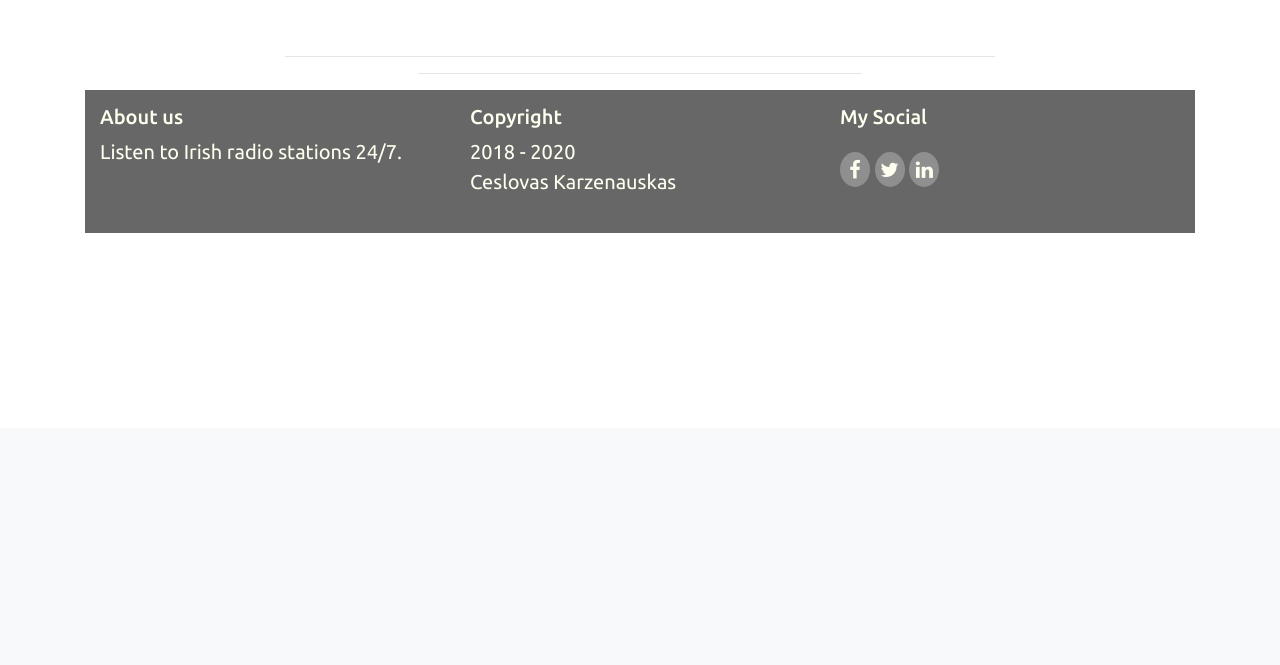
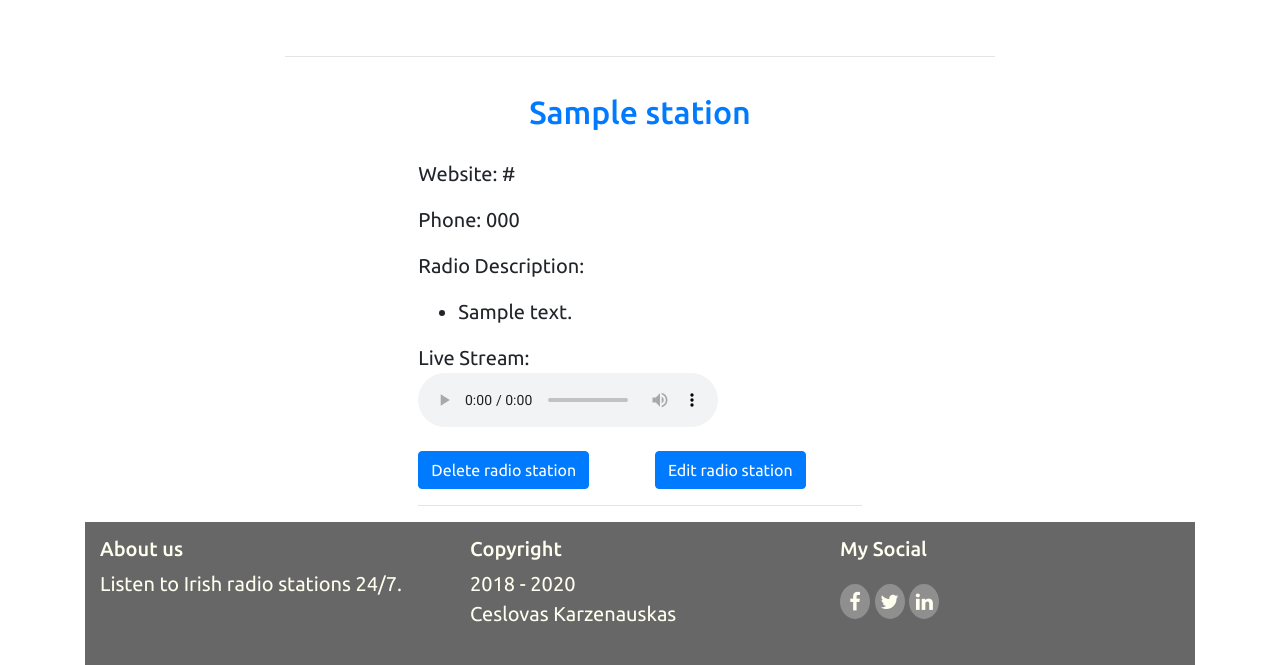
Before and after one commit to jessezauka/irish-radio-stations, a Flask app: page /genre/1 in a window 1280 px wide. Shown: the part 372-1037 px from the top of the page. Before the commit the page ends 605 px from the top, so only its background shows below. Run offline with Flask 2, Linux system fonts and the light colour scheme; a database or web service that is not in the repository returns one stand-in record (values such as "Sample title"); parts of the project's set-up code (start-up, migrations or seed data) failed here and were passed over; some libraries are stand-ins or nearby versions.

Commit message:
Lastest update

```diff
--- a/app.py
+++ b/app.py
@@ -27,7 +27,9 @@
         title = 'Classic Hits'
     elif radio_genre == '80s':
         title = '80s'
-    return render_template('station_details.html', stations=mongo.db.station.find({"radio_genre": radio_genre}), title=title)
+    station = mongo.db.station.find({"radio_genre": radio_genre})
+    print(station)
+    return render_template('station_details.html', station=mongo.db.station.find({"radio_genre": radio_genre}), title=title)
 
 @app.route('/stations/add_station')
 def add_station():
--- /dev/null
+++ b/tempCodeRunnerFile.py
@@ -0,0 +1 @@
+get_radio_details
--- a/templates/station_details.html
+++ b/templates/station_details.html
@@ -16,35 +16,35 @@
 			<div class="post-preview ">
 				<a href="{{url_for('get_station')}}">
 					<h3 class="post-title">
-						{{ station.radio_name }}
+						{{ radio.radio_name }}
 					</h3>
 				</a>
 
 				<p class="">
                 <span>Website:</span>
-                   {{ station.radio_website }}
+                   {{ radio.radio_website }}
                 </p>
                 <p>
-                <span>Phone :</span>
-                  {{ station.radio_phone }}
+                <span>Phone:</span>
+                  {{ radio.radio_phone }}
                 </p>
                 <p>
-                    <span>Radio Description :</span>
+                    <span>Radio Description:</span>
                     <ul>
                     <!--Nested loop to display in a list-->
 
-                            <li>{{ station.radio_description }}</li>
+                            <li>{{ radio.radio_description }}</li>
 
                     </ul>
                 </p>
                 <p>
-                    <span>Live Stream :</span><br />
+                    <span>Live Stream:</span><br />
 
                    <!--Audio player code-->
 
-                         <audio controls>
-  <source src="{{ station.radio_stream }}" type="audio/mpeg">
-  <source src="{{ station.radio_stream }}" type="audio/ogg">
+<audio controls>
+  <source src="{{ radio.radio_stream }}" type="audio/mpeg">
+  <source src="{{ radio.radio_stream }}" type="audio/ogg">
 </audio>
 
 
```
